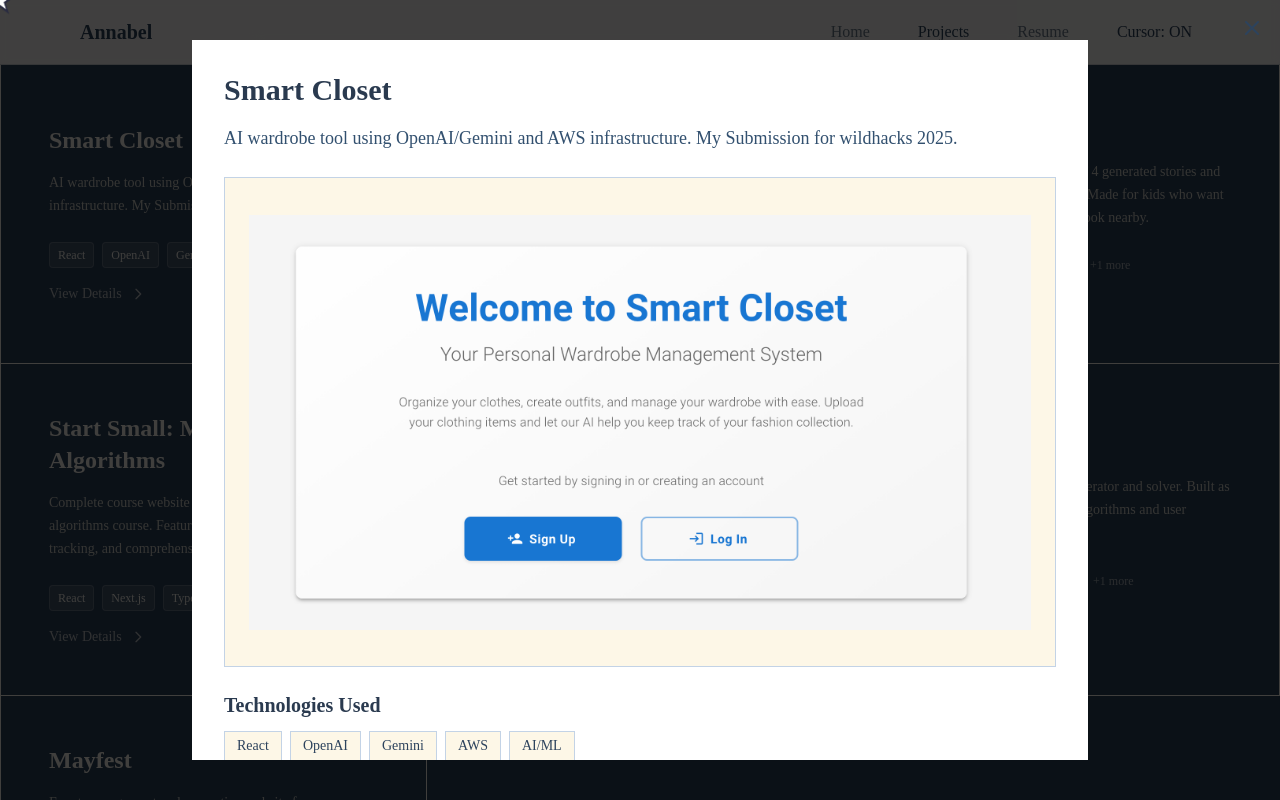
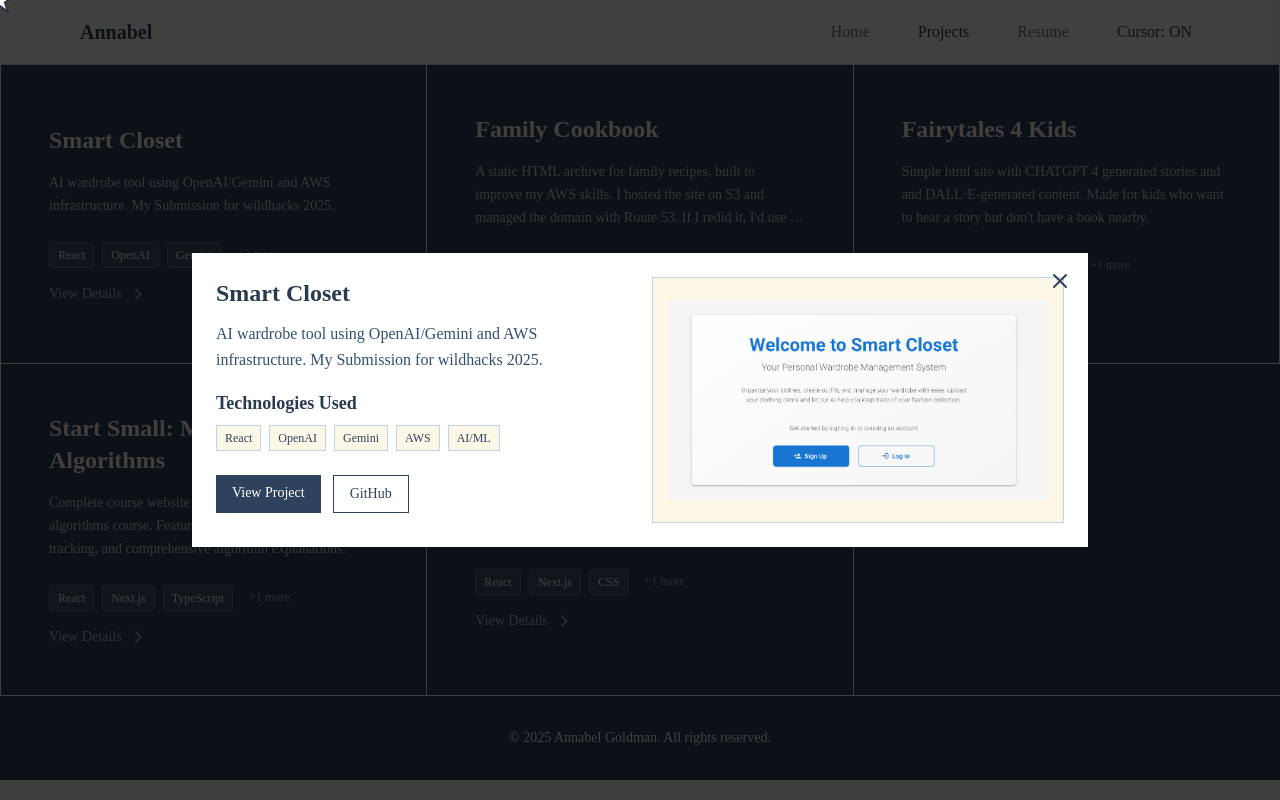
Before and after one commit to annabel-goldman/personal-website, a Next.js app: page /projects in a window 1280 px wide. Both pictures are taken after a click on the element 214 px from the left and 214 px from the top of the page. Shown: the top 800 px of the page. Built offline with nearby package versions, Linux system fonts and the light colour scheme.

Commit message:
Fixed project.

```diff
--- a/components/Projects.tsx
+++ b/components/Projects.tsx
@@ -91,48 +91,39 @@ export default function Projects() {
       {/* Modal */}
       {isModalOpen && selectedProject && (
         <div className="fixed inset-0 bg-black/75 flex items-center justify-center z-50 p-4" onClick={closeModal}>
-          <div className="bg-white max-w-4xl w-full max-h-[90vh] overflow-y-auto" onClick={(e) => e.stopPropagation()}>
-            <div className="p-8">
+          <div className="bg-white max-w-4xl w-full max-h-[80vh] overflow-y-auto relative" onClick={(e) => e.stopPropagation()}>
+            <div className="p-6">
               {/* Close button */}
               <button
                 onClick={closeModal}
-                className="absolute top-4 right-4 text-navy-800 hover:text-navy-600 transition-colors duration-200"
+                className="absolute top-4 right-4 text-navy-800 hover:text-navy-600 transition-colors duration-200 z-10"
               >
                 <svg className="w-6 h-6" fill="none" stroke="currentColor" viewBox="0 0 24 24">
                   <path strokeLinecap="round" strokeLinejoin="round" strokeWidth={2} d="M6 18L18 6M6 6l12 12" />
                 </svg>
               </button>
 
-              {/* Project content */}
-              <div className="space-y-6">
+              {/* Project content - using grid layout for better space usage */}
+              <div className="grid grid-cols-1 lg:grid-cols-2 gap-6">
+                {/* Left column - Text content */}
+                <div className="space-y-4">
                   <div>
-                  <h2 className="text-3xl font-bold text-navy-900 mb-4">
+                    <h2 className="text-2xl font-bold text-navy-900 mb-3 pr-8">
                       {selectedProject.title}
                     </h2>
-                  <p className="text-navy-700 leading-relaxed text-lg">
+                    <p className="text-navy-700 leading-relaxed text-base">
                       {selectedProject.description}
                     </p>
                   </div>
 
-                {/* Image */}
-                <div className="bg-cream-100 p-6 border border-navy-200">
-                  <div className="aspect-video flex items-center justify-center">
-                    <img
-                      src={selectedProject.image}
-                      alt={selectedProject.title}
-                      className="max-h-full max-w-full object-contain"
-                    />
-                  </div>
-                </div>
-
                   {/* Technologies */}
                   <div>
-                  <h3 className="text-xl font-bold text-navy-900 mb-3">Technologies Used</h3>
+                    <h3 className="text-lg font-bold text-navy-900 mb-2">Technologies Used</h3>
                     <div className="flex flex-wrap gap-2">
                       {selectedProject.technologies.map((tech, index) => (
                         <span
                           key={index}
-                        className="px-3 py-1 bg-cream-100 text-navy-800 text-sm font-medium border border-navy-200"
+                          className="px-2 py-1 bg-cream-100 text-navy-800 text-xs font-medium border border-navy-200"
                         >
                           {tech}
                         </span>
@@ -141,13 +132,13 @@ export default function Projects() {
                   </div>
 
                   {/* Links */}
-                <div className="flex flex-wrap gap-4 pt-4">
+                  <div className="flex flex-wrap gap-3 pt-2">
                     {selectedProject.link && (
                       <a
                         href={selectedProject.link}
                         target="_blank"
                         rel="noopener noreferrer"
-                      className="bg-navy-800 text-white px-6 py-3 font-medium hover:bg-navy-700 transition-colors duration-200"
+                        className="bg-navy-800 text-white px-4 py-2 text-sm font-medium hover:bg-navy-700 transition-colors duration-200"
                       >
                         View Project
                       </a>
@@ -157,7 +148,7 @@ export default function Projects() {
                         href={selectedProject.github}
                         target="_blank"
                         rel="noopener noreferrer"
-                      className="border border-navy-800 text-navy-800 px-6 py-3 font-medium hover:bg-navy-800 hover:text-white transition-colors duration-200"
+                        className="border border-navy-800 text-navy-800 px-4 py-2 text-sm font-medium hover:bg-navy-800 hover:text-white transition-colors duration-200"
                       >
                         GitHub
                       </a>
@@ -167,11 +158,23 @@ export default function Projects() {
                         href={selectedProject.demo}
                         target="_blank"
                         rel="noopener noreferrer"
-                      className="border border-navy-800 text-navy-800 px-6 py-3 font-medium hover:bg-navy-800 hover:text-white transition-colors duration-200"
+                        className="border border-navy-800 text-navy-800 px-4 py-2 text-sm font-medium hover:bg-navy-800 hover:text-white transition-colors duration-200"
                       >
                         Demo
                       </a>
                     )}
+                  </div>
+                </div>
+
+                {/* Right column - Image */}
+                <div className="bg-cream-100 p-4 border border-navy-200">
+                  <div className="aspect-video flex items-center justify-center">
+                    <img
+                      src={selectedProject.image}
+                      alt={selectedProject.title}
+                      className="max-h-full max-w-full object-contain"
+                    />
+                  </div>
                 </div>
               </div>
             </div>
--- a/data/projects.ts
+++ b/data/projects.ts
@@ -54,25 +54,5 @@ export const projects: Project[] = [
     link: 'https://visual-art-gallery-puce.vercel.app/',
     github: 'https://github.com/annabel-goldman/visual-art-gallery',
     demo: 'https://visual-art-gallery-puce.vercel.app/'
-  },
-  {
-    id: 7,
-    title: 'Crosswordr',
-    description: 'Interactive crossword puzzle generator and solver. Built as a fun project to explore puzzle algorithms and user interface design.',
-    technologies: ['JavaScript', 'HTML', 'CSS', 'Algorithms'],
-    image: '/crosswordr/Crosswordr1.jpg',
-    link: 'https://github.com/annabel-goldman/crosswordr',
-    github: 'https://github.com/annabel-goldman/crosswordr',
-    demo: 'https://github.com/annabel-goldman/crosswordr'
-  },
-  {
-    id: 8,
-    title: 'Mayfest',
-    description: 'Event management and promotion website for Northwestern\'s annual music festival. Features artist lineup, ticket sales, and event information.',
-    technologies: ['React', 'Node.js', 'Event Management', 'Web Design'],
-    image: '/mayfest/Mayfest1.jpg',
-    link: 'https://github.com/annabel-goldman/mayfest',
-    github: 'https://github.com/annabel-goldman/mayfest',
-    demo: 'https://github.com/annabel-goldman/mayfest'
   }
 ];
```
Lines whose indentation alone changed are shown as unchanged.
